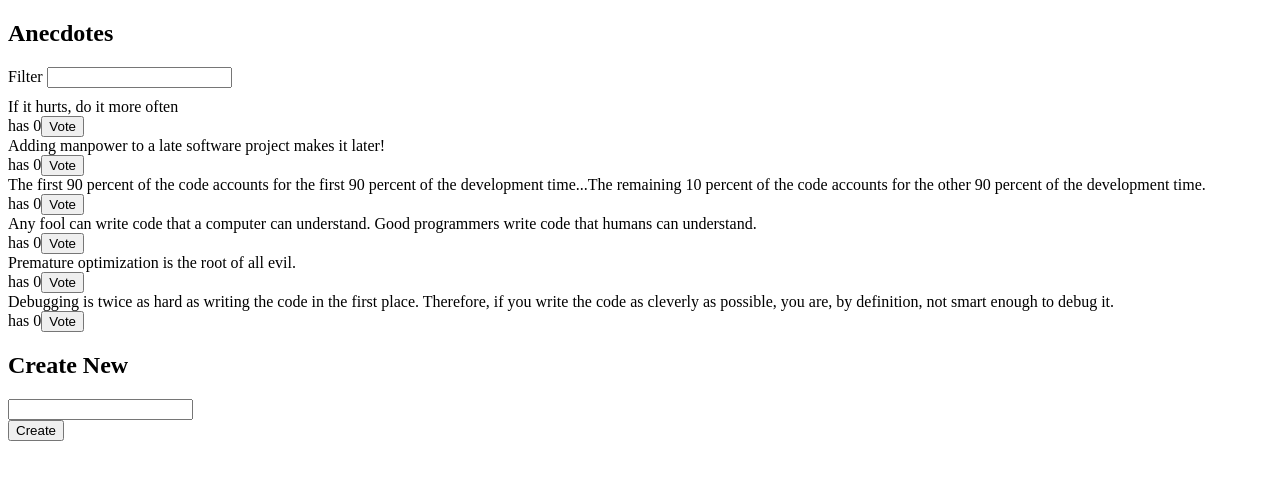
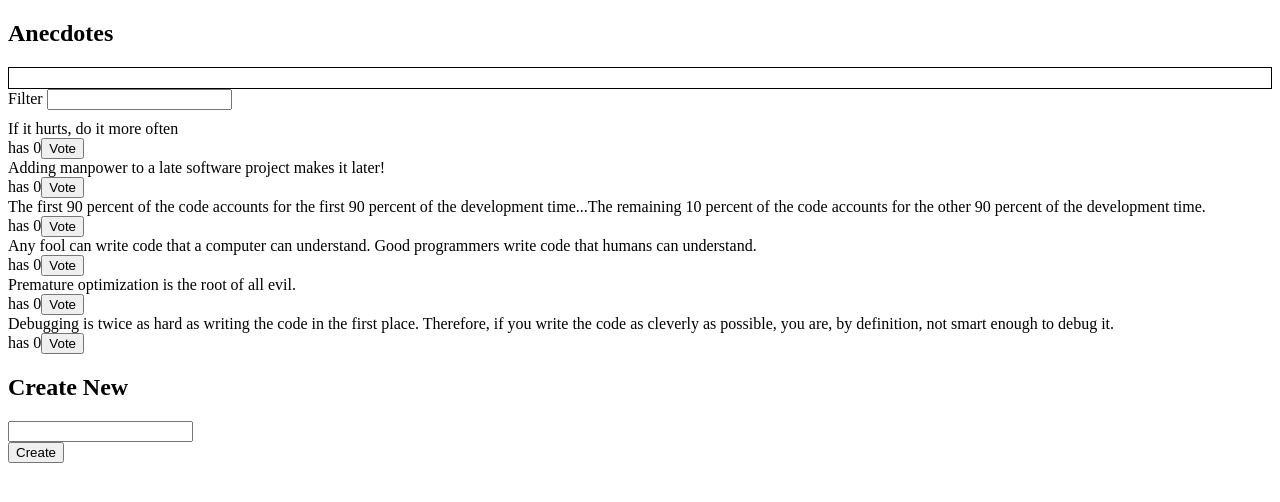
Before and after one commit to davidpacco/anecdotes-redux, a React (Vite) app: page / in a window 1280 px wide. Shown: the top 502 px of the page. Built offline with nearby package versions, Linux system fonts and the light colour scheme.

Commit message:
Add exercise 6.12 - better anecdotes step 10

```diff
--- a/src/App.jsx
+++ b/src/App.jsx
@@ -1,11 +1,13 @@
 import { AnecdoteForm } from './AnecdoteForm'
 import { AnecdoteList } from './components/AnecdoteList'
 import { Filter } from './components/Filter'
+import { Notification } from './components/Notification'
 
 function App() {
   return (
     <div>
       <h2>Anecdotes</h2>
+      <Notification />
       <Filter />
       <AnecdoteList />
       <AnecdoteForm />
--- a/src/components/Notification.jsx
+++ b/src/components/Notification.jsx
@@ -1,12 +1,17 @@
+import { useSelector } from "react-redux"
+
 export function Notification() {
+  const notification = useSelector(({ notification }) => notification)
+
   const style = {
     border: 'solid',
     padding: 10,
     borderWidth: 1
   }
+
   return (
     <div style={style}>
-      render here notification...
+      {notification}
     </div>
   )
 }
--- /dev/null
+++ b/src/reducers/notificationReducer.js
@@ -0,0 +1,14 @@
+import { createSlice } from "@reduxjs/toolkit"
+
+const notificationSlice = createSlice({
+  name: 'notification',
+  initialState: null,
+  reducers: {
+    setNotification(state, action) {
+      return action.payload
+    }
+  }
+})
+
+export const { setNotification } = notificationSlice.actions
+export default notificationSlice.reducer
--- a/src/store.js
+++ b/src/store.js
@@ -1,11 +1,13 @@
 import { configureStore } from "@reduxjs/toolkit"
 import anecdoteReducer from "./reducers/anecdoteReducer"
 import filterReducer from './reducers/filterReducer'
+import notificationReducer from "./reducers/notificationReducer"
 
 const store = configureStore({
   reducer: {
     anecdotes: anecdoteReducer,
-    filter: filterReducer
+    filter: filterReducer,
+    notification: notificationReducer
   }
 })
 
```
